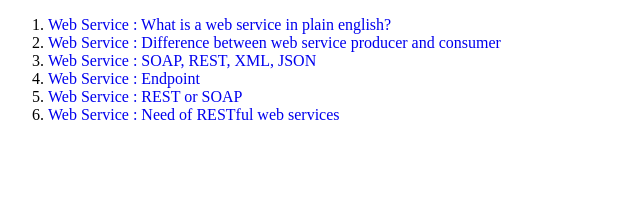
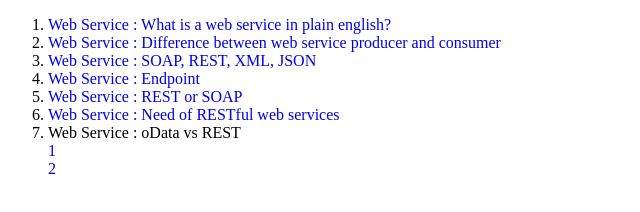
Before and after one commit to pranay2063/pranay2063.github.io, a plain HTML site: page Concepts/Web/index.html in a window 1280 px wide. Shown: the whole page, without its empty margins (0-640 px from the left). Drawn offline with Linux system fonts and the light colour scheme.

Commit message:
Update index.html

```diff
--- a/Concepts/Web/index.html
+++ b/Concepts/Web/index.html
@@ -16,6 +16,7 @@
             <li><a target="_blank" href="http://study.com/academy/lesson/what-is-web-service-endpoint-definition-concept.html" title="" > Web Service : Endpoint </a></li>
             <li><a target="_blank" href="http://stackoverflow.com/questions/76595/soap-or-rest-for-web-services?noredirect=1&lq=1" title="" > Web Service : REST or SOAP </a></li>
             <li><a target="_blank" href="http://stackoverflow.com/questions/1368014/why-do-we-need-restful-web-services" title="" > Web Service : Need of RESTful web services </a></li>
+            <li> Web Service : oData vs REST <a target="_blank" href="https://archive.sap.com/discussions/thread/3707946" title=""> 1 </a> <a target="_blank" href="http://softwareengineering.stackexchange.com/questions/114690/how-is-odata-different-from-a-rest-service" title=""> 2 </a> </li>
         </ol>
     </body>
 
```
